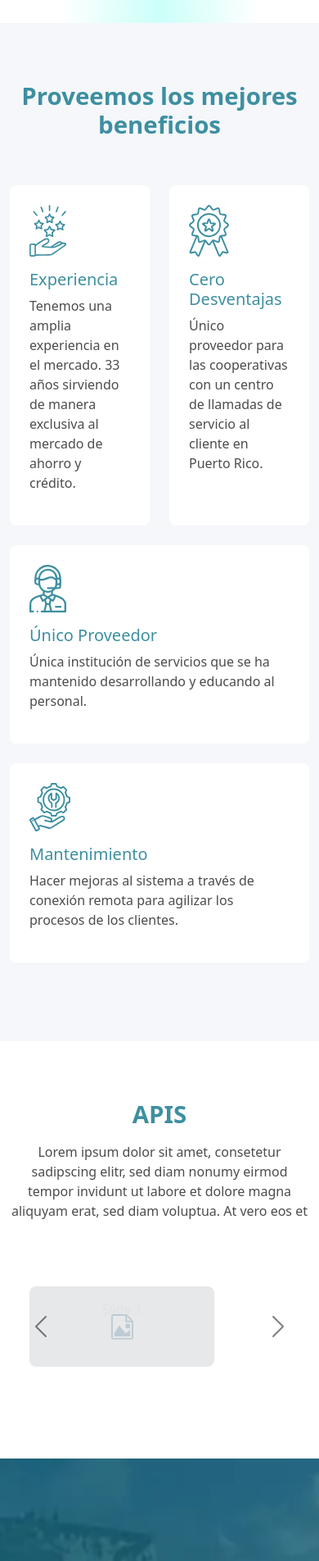
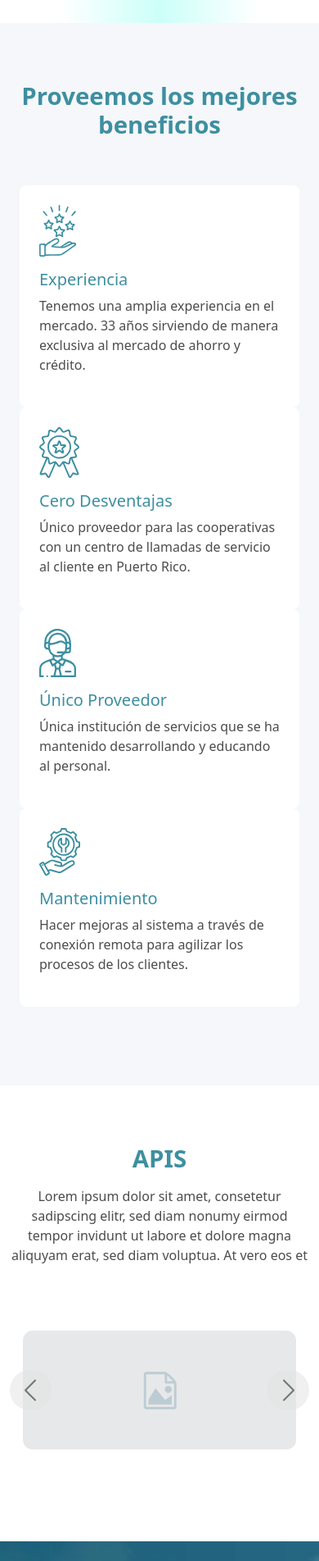
Before and after one commit to mioagency/helvetia, a PHP site: page / in a window 390 px wide. Shown: the part 2896-4800 px from the top of the page at 82% size. Run offline with PHP 8.4, Linux system fonts and the light colour scheme; some libraries are stand-ins or nearby versions.

Commit message:
Fix - APIS and Beneficios Templates Responsive

```diff
--- a/js/custom.js
+++ b/js/custom.js
@@ -9,7 +9,7 @@ $(window).ready(function () {
 
 
 // Carousel
-let items = document.querySelectorAll('.carousel .carousel-item')
+/*let items = document.querySelectorAll('.carousel .carousel-item')
 
 		items.forEach((el) => {
 			const minPerSlide = 4
@@ -23,4 +23,36 @@ let items = document.querySelectorAll('.carousel .carousel-item')
         el.appendChild(cloneChild.children[0])
         next = next.nextElementSibling
     }
-})
+})*/
+
+var multipleCardCarousel = document.querySelector(
+  "#carouselExampleControls"
+);
+if (window.matchMedia("(min-width: 768px)").matches) {
+  var carousel = new bootstrap.Carousel(multipleCardCarousel, {
+    interval: false,
+  });
+  var carouselWidth = $(".carousel-inner")[0].scrollWidth;
+  var cardWidth = $(".carousel-item").width();
+  var scrollPosition = 0;
+  $("#carouselExampleControls .carousel-control-next").on("click", function () {
+    if (scrollPosition < carouselWidth - cardWidth * 5) {
+      scrollPosition += cardWidth;
+      $("#carouselExampleControls .carousel-inner").animate(
+        { scrollLeft: scrollPosition },
+        600
+      );
+    }
+  });
+  $("#carouselExampleControls .carousel-control-prev").on("click", function () {
+    if (scrollPosition > 0) {
+      scrollPosition -= cardWidth;
+      $("#carouselExampleControls .carousel-inner").animate(
+        { scrollLeft: scrollPosition },
+        600
+      );
+    }
+  });
+} else {
+  $(multipleCardCarousel).addClass("slide");
+}
--- a/scss/custom.scss
+++ b/scss/custom.scss
@@ -57,6 +57,7 @@ body{ color: #4C4C4C; }
 }
 
 /* Carousels */
+/*
 .carousel-indicators{
   bottom: -60px;
 }
@@ -77,6 +78,7 @@ body{ color: #4C4C4C; }
 }
 
 /* medium and up screens */
+/*
 @media (min-width: 768px) {
 
   .carousel-inner .carousel-item-end.active,
@@ -94,6 +96,54 @@ body{ color: #4C4C4C; }
 .carousel-inner .carousel-item-start {
   transform: translateX(0);
 }
+*/
+
+
+
+// Carousel
+.carousel-inner {
+  padding: 1em;
+}
+.card {
+  margin: 0 0.5em;
+  box-shadow: 2px 6px 8px 0 rgba(22, 22, 26, 0.18);
+  border: none;
+}
+.carousel-control-prev,
+.carousel-control-next {
+  background-color: #e1e1e1;
+  width: 6vh;
+  height: 6vh;
+  border-radius: 50%;
+  top: 50%;
+  transform: translateY(-50%);
+}
+@media (min-width: 768px) {
+  .carousel-item {
+    margin-right: 20px;
+    flex: 0 0 18%;
+    display: block;
+  }
+  .carousel-inner {
+    display: flex;
+  }
+}
+.card .img-wrapper {
+    max-width: 100%;
+    height: 13em;
+    display: flex;
+    justify-content: center;
+    align-items: center;
+}
+.card img {
+    max-height: 100%;
+}
+@media (max-width: 767px) {
+  .card .img-wrapper {
+    height: 17em;
+  }
+}
+
 
 
 
--- a/templates/apis.php
+++ b/templates/apis.php
@@ -5,117 +5,37 @@
       <p class="pt-2">Lorem ipsum dolor sit amet, consetetur sadipscing elitr, sed diam nonumy eirmod tempor invidunt ut labore et dolore magna aliquyam erat, sed diam voluptua. At vero eos et</p>
     </div>
   </div>
-  <!--<div id="apiCarousel" class="carousel slide" data-bs-theme="dark">
+	<div id="carouselExampleControls" class="carousel" data-bs-theme="dark">
     <div class="carousel-inner">
-      <div class="carousel-item active">
-        <div class="row flex-nowrap gap-3">
-          <div class="col"><img src="<?php $SERVER_URI ?>images/img-placeholder.svg" alt="..."></div>
-          <div class="col"><img src="<?php $SERVER_URI ?>images/img-placeholder.svg" alt="..."></div>
-          <div class="col"><img src="<?php $SERVER_URI ?>images/img-placeholder.svg" alt="..."></div>
-          <div class="col"><img src="<?php $SERVER_URI ?>images/img-placeholder.svg" alt="..."></div>
-          <div class="col"><img src="<?php $SERVER_URI ?>images/img-placeholder.svg" alt="..."></div>
+        <div class="carousel-item active">
+            <div class="img-wrapper"><img src="<?php $SERVER_URI ?>images/img-placeholder.svg" class="d-block w-100" alt="..."> </div>
         </div>
-      </div>
-      <div class="carousel-item">
-        <div class="row flex-nowrap gap-3">
-          <div class="col"><img src="<?php $SERVER_URI ?>images/img-placeholder.svg" alt="..."></div>
-          <div class="col"><img src="<?php $SERVER_URI ?>images/img-placeholder.svg" alt="..."></div>
-          <div class="col"><img src="<?php $SERVER_URI ?>images/img-placeholder.svg" alt="..."></div>
-          <div class="col"><img src="<?php $SERVER_URI ?>images/img-placeholder.svg" alt="..."></div>
-          <div class="col"><img src="<?php $SERVER_URI ?>images/img-placeholder.svg" alt="..."></div>
+        <div class="carousel-item ">
+            <div class="img-wrapper"><img src="<?php $SERVER_URI ?>images/img-placeholder.svg" class="d-block w-100" alt="..."> </div>
         </div>
-      </div>
-      <div class="carousel-item">
-        <div class="row flex-nowrap gap-3">
-          <div class="col"><img src="<?php $SERVER_URI ?>images/img-placeholder.svg" alt="..."></div>
-          <div class="col"><img src="<?php $SERVER_URI ?>images/img-placeholder.svg" alt="..."></div>
-          <div class="col"><img src="<?php $SERVER_URI ?>images/img-placeholder.svg" alt="..."></div>
-          <div class="col"><img src="<?php $SERVER_URI ?>images/img-placeholder.svg" alt="..."></div>
-          <div class="col"><img src="<?php $SERVER_URI ?>images/img-placeholder.svg" alt="..."></div>
+        <div class="carousel-item ">
+            <div class="img-wrapper"><img src="<?php $SERVER_URI ?>images/img-placeholder.svg" class="d-block w-100" alt="..."> </div>
         </div>
-      </div>
+        <div class="carousel-item ">
+            <div class="img-wrapper"><img src="<?php $SERVER_URI ?>images/img-placeholder.svg" class="d-block w-100" alt="..."> </div>
+        </div>
+        <div class="carousel-item ">
+            <div class="img-wrapper"><img src="<?php $SERVER_URI ?>images/img-placeholder.svg" class="d-block w-100" alt="..."> </div>
+        </div>
+        <div class="carousel-item ">
+            <div class="img-wrapper"><img src="<?php $SERVER_URI ?>images/img-placeholder.svg" class="d-block w-100" alt="..."> </div>
+        </div>
+        <div class="carousel-item ">
+            <div class="img-wrapper"><img src="<?php $SERVER_URI ?>images/img-placeholder.svg" class="d-block w-100" alt="..."> </div>
+        </div>
     </div>
-    <button class="carousel-control-prev" type="button" data-bs-target="#apiCarousel" data-bs-slide="prev">
-      <span class="carousel-control-prev-icon text-primary" aria-hidden="true"></span>
-      <span class="visually-hidden">Previous</span>
+    <button class="carousel-control-prev" type="button" data-bs-target="#carouselExampleControls" data-bs-slide="prev">
+        <span class="carousel-control-prev-icon" aria-hidden="true"></span>
+        <span class="visually-hidden">Previous</span>
     </button>
-    <button class="carousel-control-next" type="button" data-bs-target="#apiCarousel" data-bs-slide="next">
-      <span class="carousel-control-next-icon text-primary" aria-hidden="true"></span>
-      <span class="visually-hidden">Next</span>
+    <button class="carousel-control-next" type="button" data-bs-target="#carouselExampleControls" data-bs-slide="next">
+        <span class="carousel-control-next-icon" aria-hidden="true"></span>
+        <span class="visually-hidden">Next</span>
     </button>
-  </div>-->
-  <div class="container text-center my-3">
-		<div class="row mx-auto my-auto justify-content-center">
-			<div id="apisCarousel" class="carousel slide" data-bs-ride="carousel" data-bs-theme="dark">
-				<div class="carousel-inner" role="listbox">
-					<div class="carousel-item active">
-						<div class="col-md-3">
-							<div class="card border-0 bg-transparent">
-								<div class="card-img">
-									<img src="<?php $SERVER_URI ?>images/img-placeholder.svg" class="img-fluid">
-								</div>
-								<div class="card-img-overlay">Slide 1</div>
-							</div>
-						</div>
-					</div>
-					<div class="carousel-item">
-						<div class="col-md-3">
-							<div class="card border-0 bg-transparent">
-								<div class="card-img">
-									<img src="<?php $SERVER_URI ?>images/img-placeholder.svg" class="img-fluid">
-								</div>
-								<div class="card-img-overlay border-0">Slide 2</div>
-							</div>
-						</div>
-					</div>
-					<div class="carousel-item">
-						<div class="col-md-3">
-							<div class="card border-0 bg-transparent">
-								<div class="card-img">
-									<img src="<?php $SERVER_URI ?>images/img-placeholder.svg" class="img-fluid">
-								</div>
-								<div class="card-img-overlay border-0">Slide 3</div>
-							</div>
-						</div>
-					</div>
-					<div class="carousel-item">
-						<div class="col-md-3">
-							<div class="card border-0 bg-transparent">
-								<div class="card-img">
-									<img src="<?php $SERVER_URI ?>images/img-placeholder.svg" class="img-fluid">
-								</div>
-								<div class="card-img-overlay border-0">Slide 4</div>
-							</div>
-						</div>
-					</div>
-					<div class="carousel-item">
-						<div class="col-md-3">
-							<div class="card border-0 bg-transparent">
-								<div class="card-img">
-									<img src="<?php $SERVER_URI ?>images/img-placeholder.svg" class="img-fluid">
-								</div>
-								<div class="card-img-overlay border-0">Slide 5</div>
-							</div>
-						</div>
-					</div>
-					<div class="carousel-item">
-						<div class="col-md-3">
-							<div class="card border-0 bg-transparent">
-								<div class="card-img">
-									<img src="<?php $SERVER_URI ?>images/img-placeholder.svg" class="img-fluid">
-								</div>
-								<div class="card-img-overlay border-0">Slide 6</div>
-							</div>
-						</div>
-					</div>
-				</div>
-				<a class="carousel-control-prev bg-transparent w-aut" href="#apisCarousel" role="button" data-bs-slide="prev">
-					<span class="carousel-control-prev-icon text-black" aria-hidden="true"></span>
-				</a>
-				<a class="carousel-control-next bg-transparent w-aut" href="#apisCarousel" role="button" data-bs-slide="next">
-					<span class="carousel-control-next-icon text-black" aria-hidden="true"></span>
-				</a>
-			</div>
-		</div>
 	</div>
 </div>
--- a/templates/beneficios.php
+++ b/templates/beneficios.php
@@ -4,23 +4,30 @@
     <div class="row text-center py-5">
       <h2 class="text-primary fw-bold">Proveemos los mejores beneficios</h2>
     </div>
-    <div class="row gap-4">
-      <div class="col p-4 bg-white rounded-3">
+    <div class="row">
+      <div class="col-12 col-md-3">
+        <div class="p-4 bg-white rounded-3 h-100">
           <img class="mb-3" src="<?php $SERVER_URI ?>images/experiencia.svg" alt="">
           <h3 class="fs-6 text-primary text-bold">Experiencia</h3>
           <p>Tenemos una amplia experiencia en el mercado. 33 años sirviendo de manera exclusiva al mercado de ahorro y crédito.</p>
         </div>
-      <div class="col p-4 bg-white rounded-3">
+      </div>
+      <div class="col-12 col-md-3">
+        <div class="p-4 bg-white rounded-3 h-100">
           <img class="mb-3" src="<?php $SERVER_URI ?>images/cero-desventajas.svg" alt="">
           <h3 class="fs-6 text-primary text-bold">Cero Desventajas</h3>
           <p>Único proveedor para las cooperativas con un centro de llamadas de servicio al cliente en Puerto Rico.</p>
         </div>
-      <div class="col p-4 bg-white rounded-3">
+      </div>
+      <div class="col-12 col-md-3">
+        <div class="p-4 bg-white rounded-3 h-100">
           <img class="mb-3" src="<?php $SERVER_URI ?>images/unico-proveedor.svg" alt="">
           <h3 class="fs-6 text-primary text-bold">Único Proveedor</h3>
           <p>Única institución de servicios que se ha mantenido desarrollando y educando al personal.</p>
         </div>
-      <div class="col p-4 bg-white rounded-3">
+      </div>
+      <div class="col-12 col-md-3">
+        <div class="p-4 bg-white rounded-3 h-100">
           <img class="mb-3" src="<?php $SERVER_URI ?>images/mantenimiento.svg" alt="">
           <h3 class="fs-6 text-primary text-bold">Mantenimiento</h3>
           <p>Hacer mejoras al sistema a través de conexión remota para agilizar los procesos de los clientes.</p>
@@ -28,3 +35,4 @@
       </div>
     </div>
   </div>
+</div>
```
Also changed, not shown: css/custom.css, 1 other file. Lines whose indentation alone changed are shown as unchanged.
